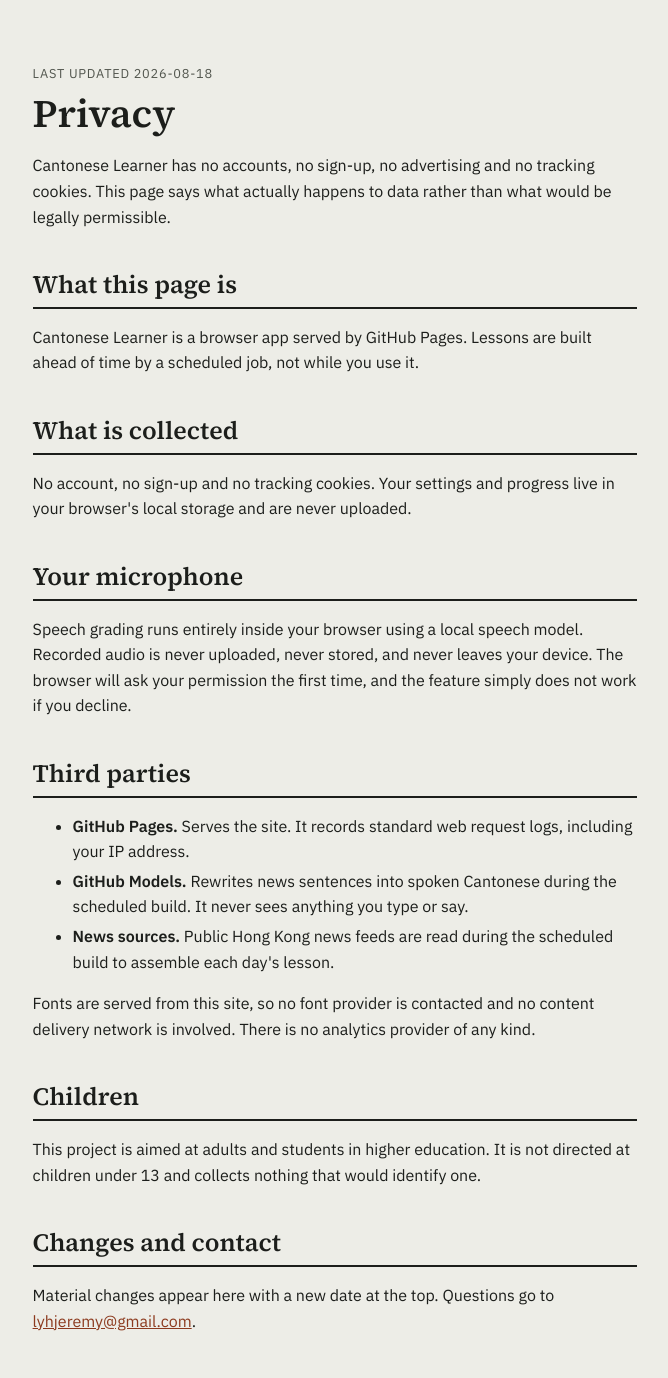
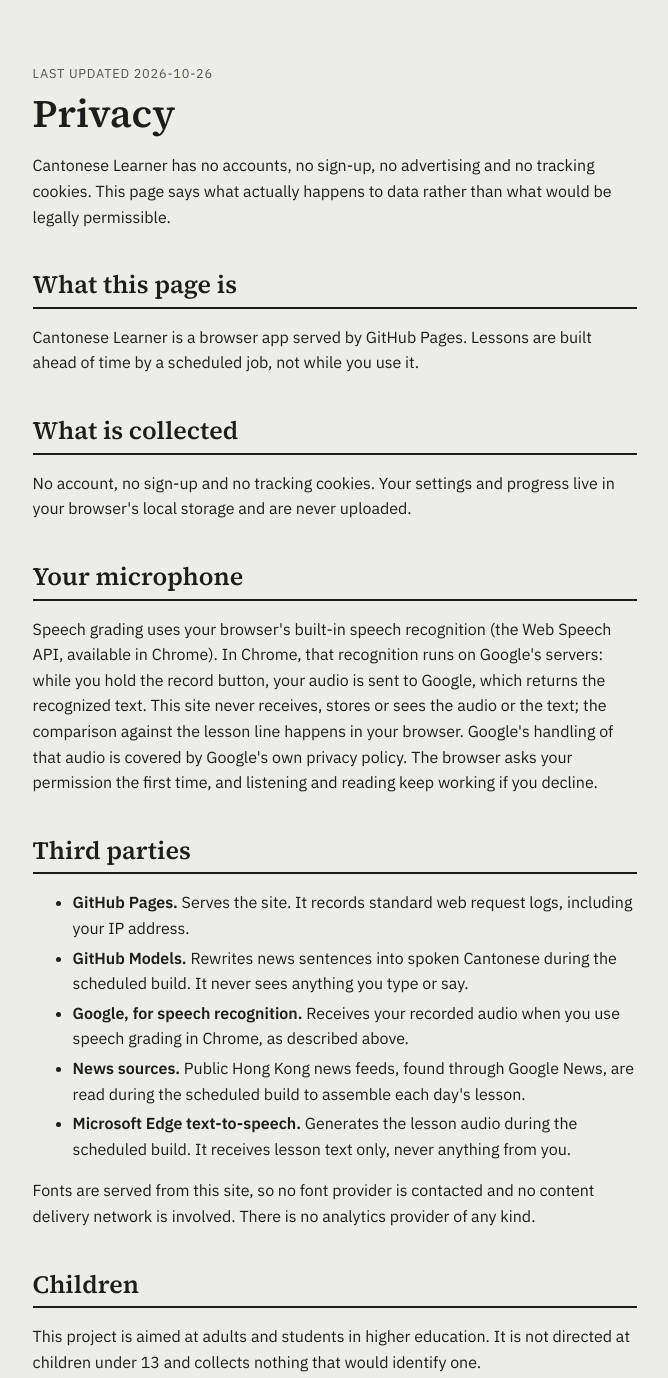
Before and after one commit to lyhjeremy/cantonese-learner-v2, a website: page frontend/privacy/index.html in a window 1280 px wide. Shown: the top 1378 px of the page, without its empty margins (305-973 px from the left). Drawn offline with Linux system fonts and the light colour scheme.

Commit message:
Privacy: speech grading sends audio to Google via Chrome's Web Speech API; list build-time services

```diff
--- a/frontend/privacy/index.html
+++ b/frontend/privacy/index.html
@@ -32,7 +32,7 @@ footer a{margin-right:16px}
 </style>
 </head>
 <body><div class="wrap">
-<p class="meta">Last updated 2026-08-18</p>
+<p class="meta">Last updated 2026-10-26</p>
 <h1>Privacy</h1>
 <p>Cantonese Learner has no accounts, no sign-up, no advertising and no tracking cookies. This page says what actually happens to data rather than what would be legally permissible.</p>
 <h2>What this page is</h2>
@@ -40,12 +40,14 @@ footer a{margin-right:16px}
 <h2>What is collected</h2>
 <p>No account, no sign-up and no tracking cookies. Your settings and progress live in your browser's local storage and are never uploaded.</p>
 <h2>Your microphone</h2>
-<p>Speech grading runs entirely inside your browser using a local speech model. Recorded audio is never uploaded, never stored, and never leaves your device. The browser will ask your permission the first time, and the feature simply does not work if you decline.</p>
+<p>Speech grading uses your browser's built-in speech recognition (the Web Speech API, available in Chrome). In Chrome, that recognition runs on Google's servers: while you hold the record button, your audio is sent to Google, which returns the recognized text. This site never receives, stores or sees the audio or the text; the comparison against the lesson line happens in your browser. Google's handling of that audio is covered by Google's own privacy policy. The browser asks your permission the first time, and listening and reading keep working if you decline.</p>
 <h2>Third parties</h2>
 <ul>
 <li><strong>GitHub Pages.</strong> Serves the site. It records standard web request logs, including your IP address.</li>
 <li><strong>GitHub Models.</strong> Rewrites news sentences into spoken Cantonese during the scheduled build. It never sees anything you type or say.</li>
-<li><strong>News sources.</strong> Public Hong Kong news feeds are read during the scheduled build to assemble each day's lesson.</li>
+<li><strong>Google, for speech recognition.</strong> Receives your recorded audio when you use speech grading in Chrome, as described above.</li>
+<li><strong>News sources.</strong> Public Hong Kong news feeds, found through Google News, are read during the scheduled build to assemble each day's lesson.</li>
+<li><strong>Microsoft Edge text-to-speech.</strong> Generates the lesson audio during the scheduled build. It receives lesson text only, never anything from you.</li>
 </ul>
 <p>Fonts are served from this site, so no font provider is contacted and no content delivery network is involved. There is no analytics provider of any kind.</p>
 <h2>Children</h2>
```
